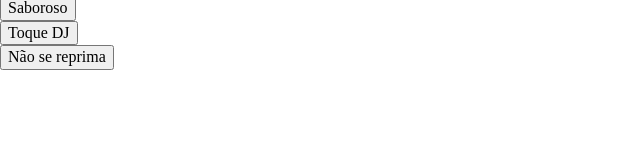
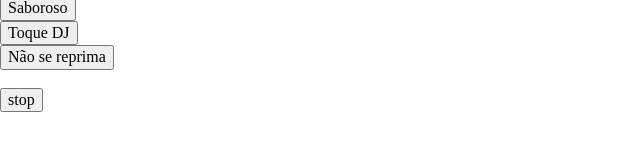
Before and after one commit to Gustavoopb/hivemusic, a website: page index.html in a window 1280 px wide. Shown: the part 254-404 px from the top of the page, without its empty margins (0-640 px from the left). Drawn offline with nearby package versions, Linux system fonts and the light colour scheme; a small style sheet from the web is missing.

Commit message:
Botão de Stop... Baby steps

```diff
--- a/index.html
+++ b/index.html
@@ -56,6 +56,17 @@
                 <button onclick="play(naoSeReprima)">Não se reprima</button>
             </div>
         </div>
+        <div class="row">
+            <div class="column column-33">
+                &nbsp;
+            </div>
+            <div class="column column-33">
+                <button class="button button-clear" onclick="stop()">stop</button>
+            </div>
+            <div class="column column-33">
+                &nbsp;
+            </div>
+        </div>
     </div>
 
     <script>
@@ -72,12 +83,17 @@
         var current;
         function play(sound) {
             if (current) {
-                current.pause()
+                current.pause();
             }
             current = sound;
             current.load();
             current.play();
         }
+        function stop() {
+            if (current) {
+                current.pause();
+            }
+        }
     </script>
 </body>
 
```
